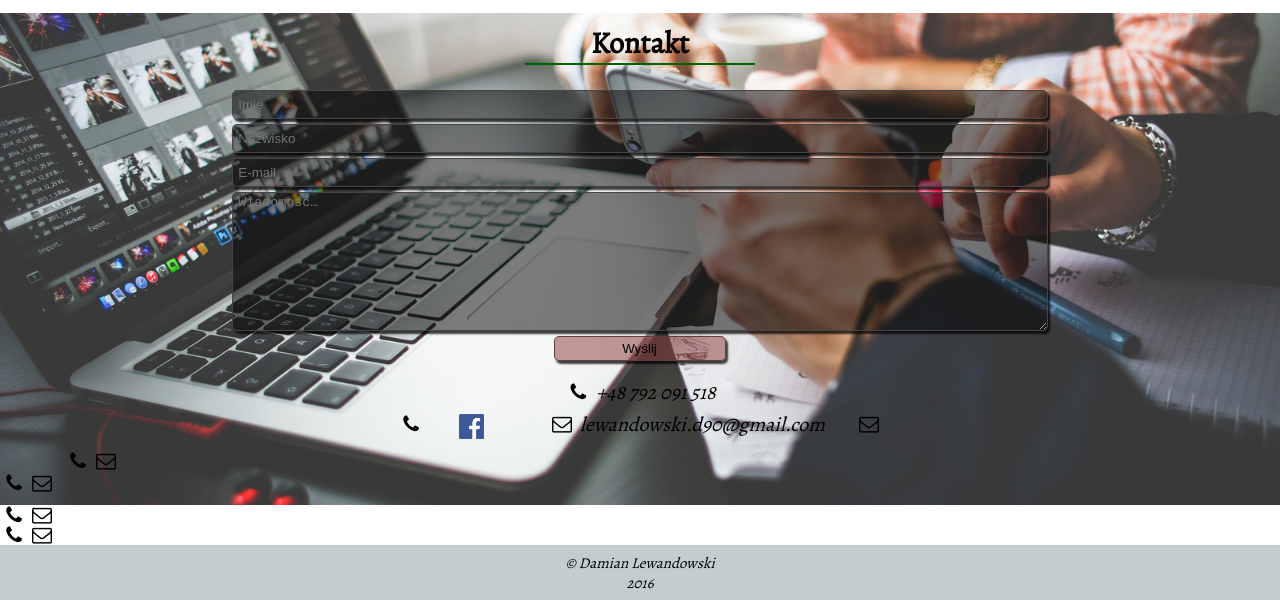
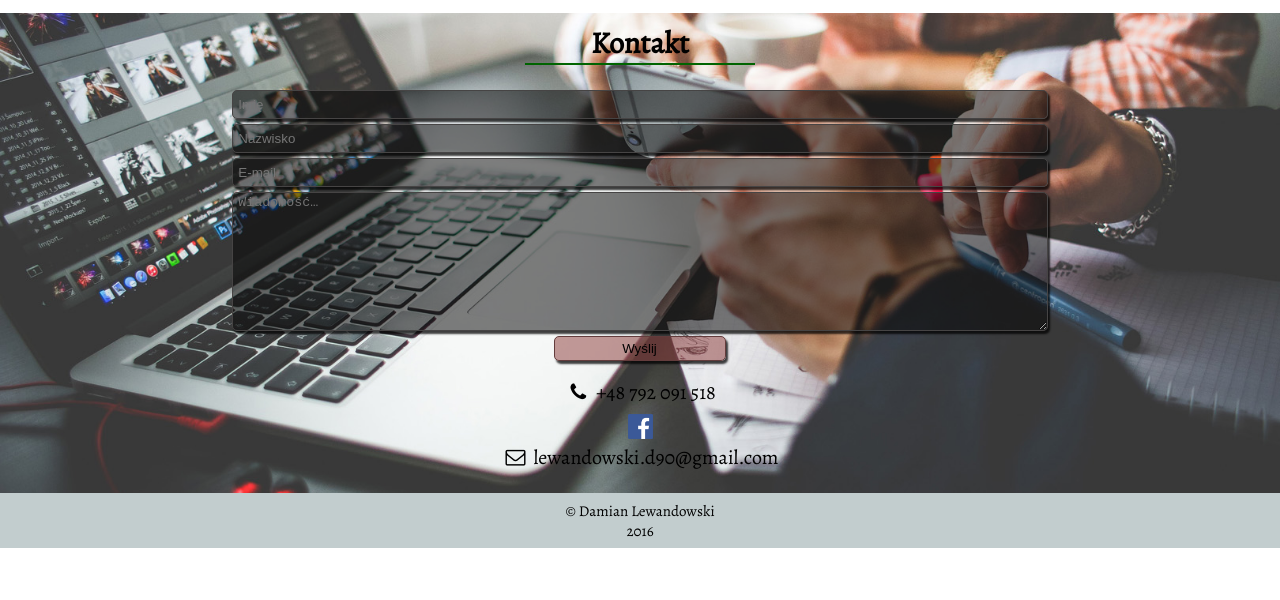
Before and after one commit to Damnian/Portfolio-DL, a plain HTML site: page index.html in a window 1280 px wide. Shown: the part 2615-3215 px from the top of the page. After the commit the page ends 3163 px from the top, so only its background shows below. Drawn offline with nearby package versions, Linux system fonts and the light colour scheme.

Commit message:
Hotfixes
– Repair <span> and <i> tags
– Change http to https

```diff
--- a/index.html
+++ b/index.html
@@ -14,7 +14,7 @@
           content="damian lewandowski, 09-407 płock, damian lewandowski płock, damian lewandowski facebook płock, www, strony www, projektowanie stron www, praca, portfolio, umiejętności, cv, doskonalenie się, webdev, front-end developer, php, html5, css3, javascript">
     <meta name="author"
           content="Damian Lewandowski">
-    <link href="http://fonts.googleapis.com/css?family=Alegreya&subset=latin,latin-ext"
+    <link href="https://fonts.googleapis.com/css?family=Alegreya&subset=latin,latin-ext"
           rel="stylesheet"
           type="text/css">
     <link href="/images/logo_DL.png"
@@ -381,7 +381,7 @@
           </form>
           <ul class="contact-details">
             <li class="contact-item">
-              <i class="icon-phone"/>
+              <i class="icon-phone"></i>
               <a href="tel:+48792091518"
                  title="Zadzwoń do mnie">
                 +48 792 091 518
@@ -391,11 +391,11 @@
               <a href="https://www.facebook.com/damian.lewandowski.712"
                  target="_blank"
                  title="Zobacz facebook'a Damiana">
-                <span class="fb"/>
+                <span class="fb"></span>
               </a>
             </li>
             <li class="contact-item">
-              <i class="icon-mail"/>
+              <i class="icon-mail"></i>
               <a href="mailto:lewandowski.d90@gmail.com"
                  title="Napisz do mnie maila">
                 lewandowski.d90@gmail.com
```
